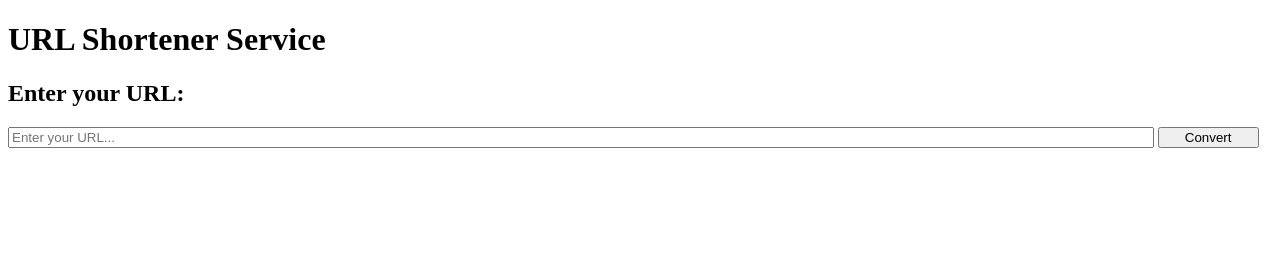
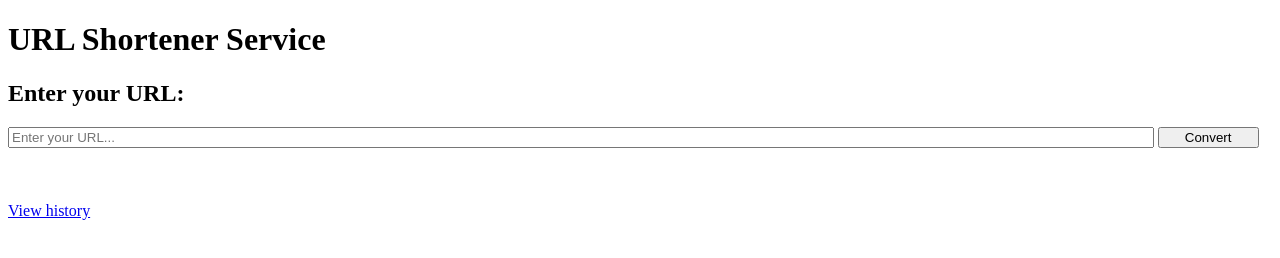
Before and after one commit to kiselev-data/url-shortener, a plain HTML site: page public/index.html in a window 1280 px wide. Drawn offline with nearby package versions, Linux system fonts and the light colour scheme.

Commit message:
add view history

```diff
--- a/public/index.html
+++ b/public/index.html
@@ -19,9 +19,11 @@
 <div id="result">
     <a id="link_result"></a><br>
     <a id="link_result_short"></a>
-
 </div>
-
+<div>
+    <br>
+    <a href="/api/v1/urls">View history</a><br>
+</div>
 <script>
 $("#submitButton").keyup(function(event) {
     if (event.keyCode === 13) {
```
